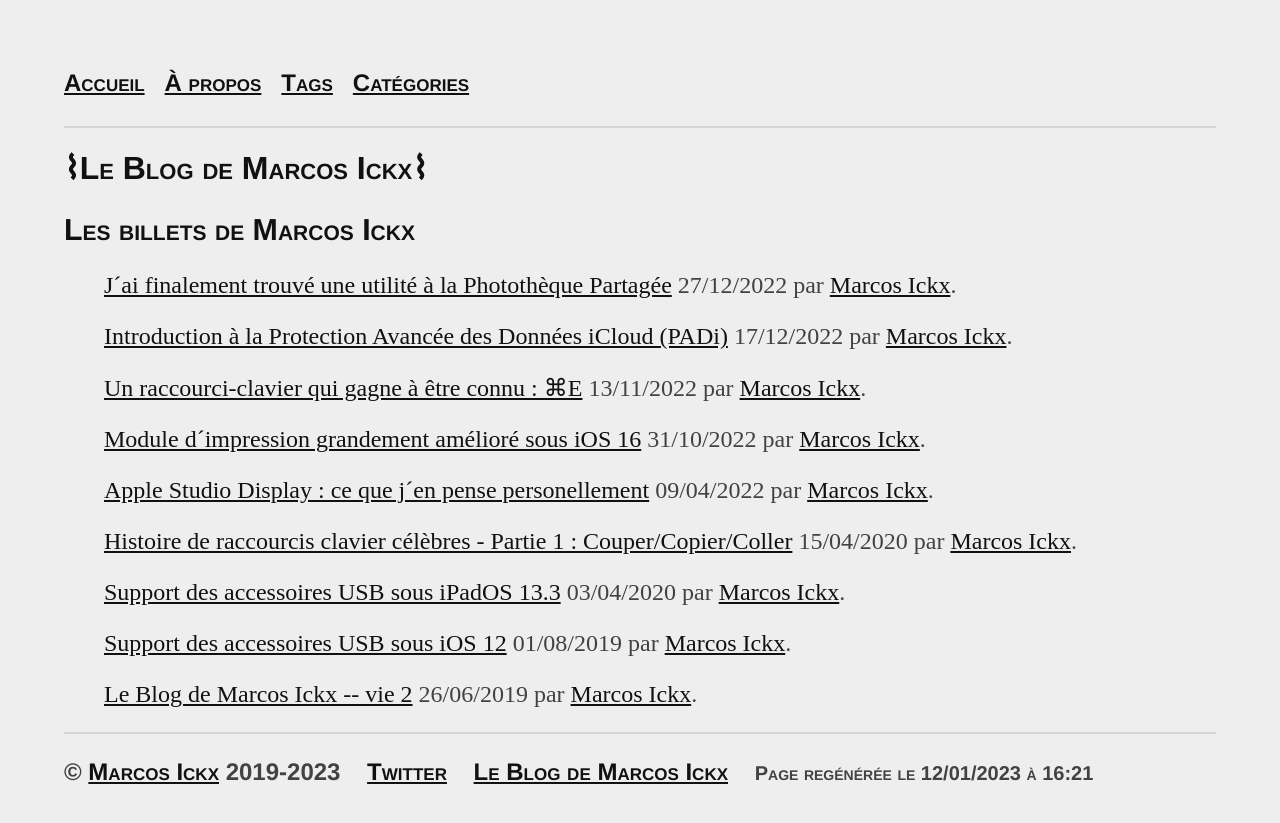
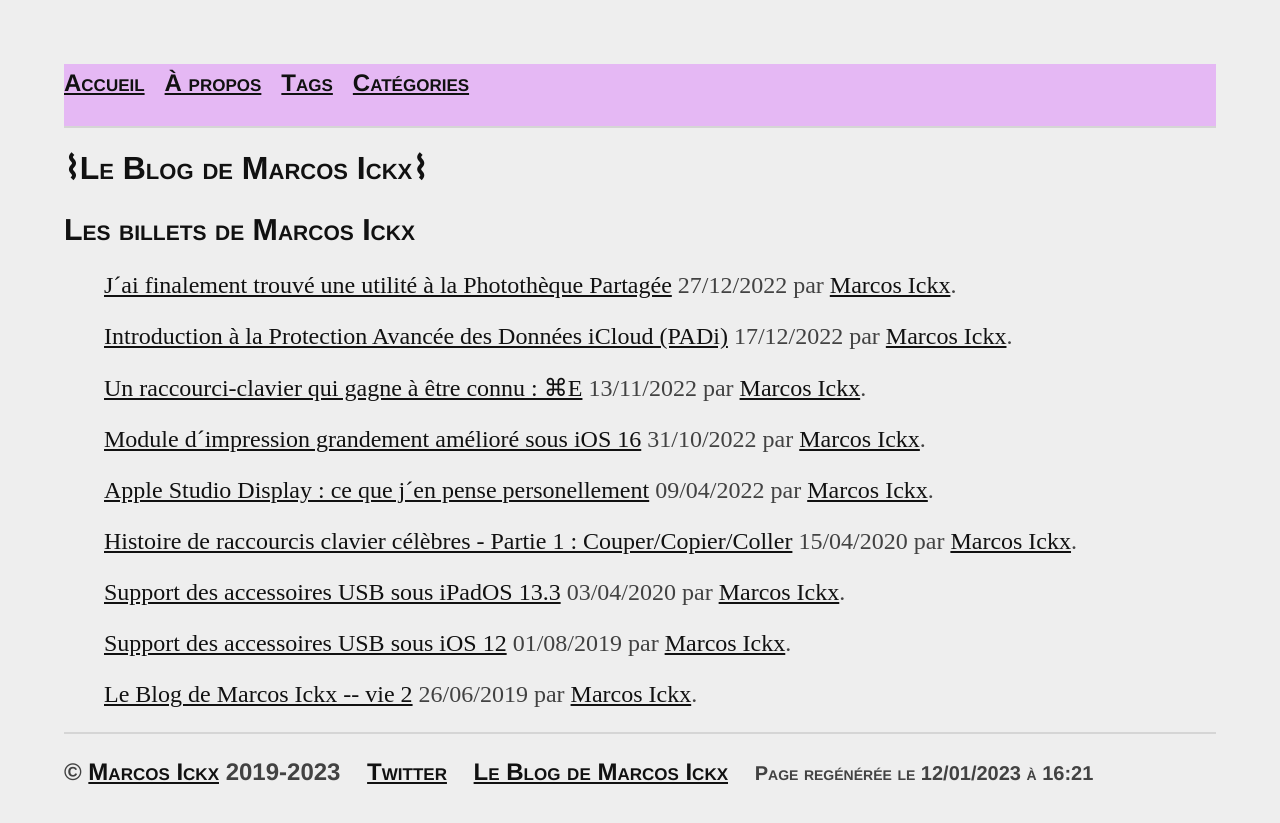
Before and after one commit to MarcosIckx/PreviewMarcosxNet, a Jekyll site: the page built from index.html, in a window 1280 px wide. Shown: the top 823 px of the page. Built offline with Jekyll 4.4.1, drawn with Linux system fonts in a browser that asks for light colours; the list of posts is cut into pages by our own code.

Commit message:
Update main.css

```diff
--- a/css/main.css
+++ b/css/main.css
@@ -7,8 +7,9 @@
     --secondary-color: #222;
     --font-color: #424242;
     --bg-color: #eee;
-    --secondary-bg-color: #810ca8;
+    --secondary-bg-color: #C147E9;
     --third-bg-color: #ff7000;
+    --fourth-bg-color: #E5B8F4;
     --step-bgcolor: #4679bd;
     --heading-color: #292922;
     --border-color: #ddd;
@@ -22,13 +23,14 @@
 @media (prefers-color-scheme: dark) {
   :root {
     --primary-color: #9A97f3;
-    --secondary-color: #818cab;
+    --secondary-color: #810CAB;
     --font-color: #e1e1ff;
     --bg-color: #161625;
-    --secondary-bg-color: #810ca8;
+    --secondary-bg-color: #810CA8;
     --third-bg-color: #ff7000;
+    --fourth-bg-color: #2D033B;
     --step-bgcolor: #0ff;
-    --heading-color: #818cab;
+    --heading-color: #810CAB;
     --border-color: #eee;
     --border-color-hover: #fff;
     --bg-box-color: #9e9e9e;
@@ -49,8 +51,9 @@ body {
 /* Règles pour barre de navigation (nav) au-dessus des pages. */
 /* ligne séparatrice pour bien séparer la barre de menu du reste */
 nav {
-    border-bottom: 0.1250rem solid var(--footer-color);
-    font-size: 1rem;
+  background-color: var(--fourth-bg-color);
+  border-bottom: 0.1250rem solid var(--footer-color);
+  font-size: 1rem;
 }
 
 /* flex horizontal, de gauche à droite, pour que tout soit sur 1 ligne  */
```
